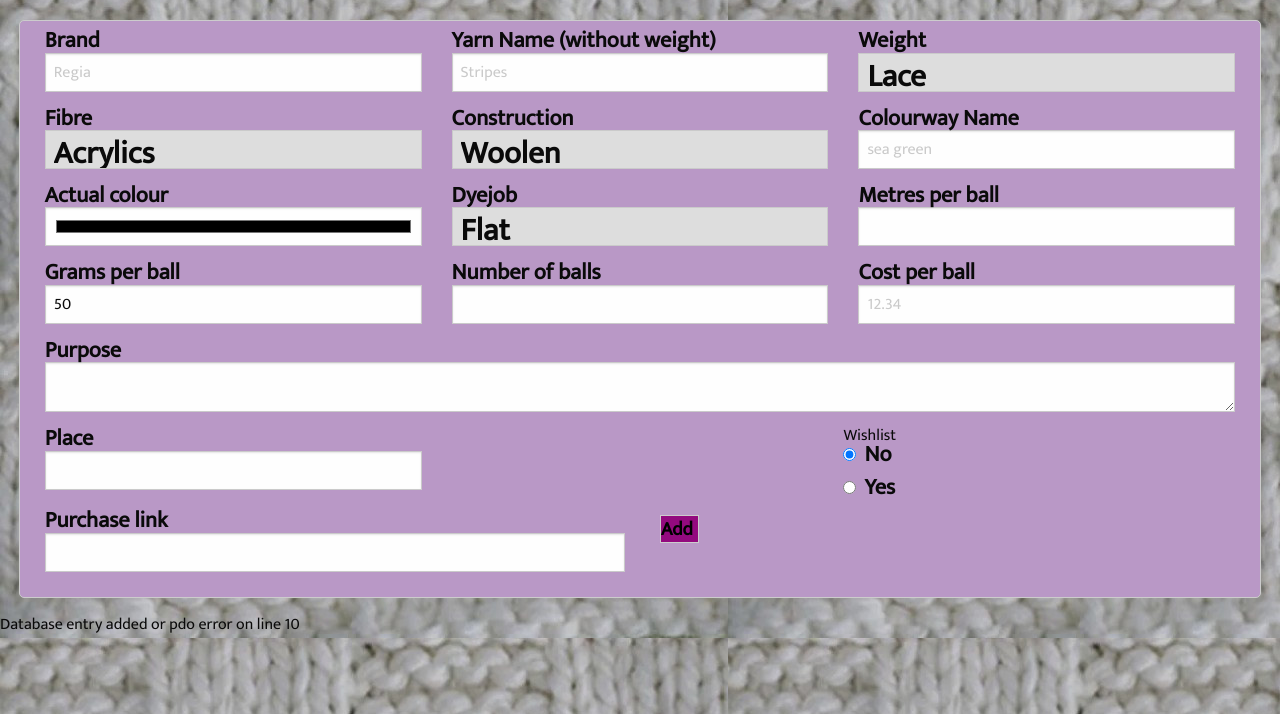
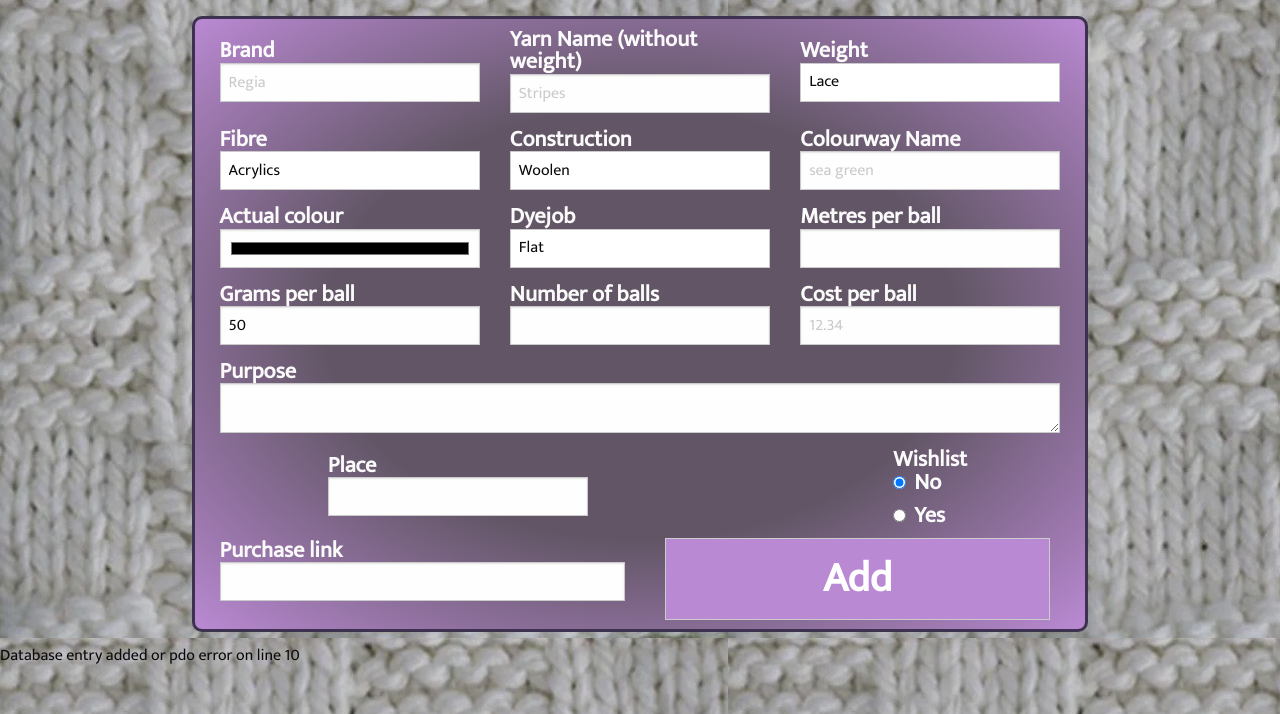
Before and after one commit to hwindle/portfolio, a PHP site: page /WIP_yarn_stash/add_yarn.html in a window 1280 px wide. Shown: the part 86-800 px from the top of the page. Run offline with PHP 8.4, Linux system fonts and the light colour scheme.

Commit message:
Finished layout of form so it looks OK, checked the tabbing order

```diff
--- a/WIP_yarn_stash/add_yarn.html
+++ b/WIP_yarn_stash/add_yarn.html
@@ -34,7 +34,7 @@
         </nav>
         <section id="content">
             <form method="post" action="#">
-                <div class="grid-x grid-padding-x">
+                <div class="grid-x grid-padding-x align-center-middle">
                     <p class="small-12 medium-6 large-4 cell">
                         <label for="brand" class="">Brand
                             <input id="brand" name="brand" type="text" placeholder="Regia" required>
@@ -159,6 +159,7 @@
                         </fieldset>
                     </p>
                     <p class="small-12 medium-6 cell">
+                        <!-- hide this unless wishlist radio yes is checked-->
                         <label for="weblink" class="">
                             Purchase link
                             <input type="url" name="weblink" id="weblink">
--- a/WIP_yarn_stash/css/component_files/06_add_form.css
+++ b/WIP_yarn_stash/css/component_files/06_add_form.css
@@ -1,20 +1,40 @@
-
 
 form {
-  margin: 1.2em;
-  background: #b998c6;
-  border: 1px solid #ccc;
-  border-radius: 5px;
-  padding: 0.6em;
+    margin: 1rem auto;
+    padding: 0.6rem;
+    background-image: radial-gradient(#625666  50%, var(--highlight) 100%);
+    color: var(--text);
+    border: 3px solid var(--dark-highlight);
+    border-radius: 10px;
 }
 
-label {
+/* mobile view */
+@media screen and (max-width: 900px) {
+    form {
+        width: 90%;
+    }
+}
+
+@media screen and (max-width: 1200px) {
+    form {
+        width: 75%;
+    }
+}
+
+@media screen and (min-width: 1201px) {
+    form {
+        width: 70%;
+    }
+}
+
+label, legend {
   font-weight: bold;
-  font-size: 1.4em;
+  font-size: 1.4rem;
+  color: var(--main-bg);
 }
 
 input {
-  font-size: 1.2em;
+  font-size: 1.2rem;
   margin: 5px;
   padding: 2px 5px 2px 0px;
   border: 1px solid #ccc;
@@ -22,17 +42,20 @@
 }
 
 select {
-  font-size: 1.4em;
-  font-weight: bold;
-  background: #ddd;
-}
-
-
-.submit-btn-row {
   background: white;
 }
 
 input[type="submit"] {
-  background-color: #930a7e;
-  font-weight: bold;
+    display: block;
+    padding: 1rem 4rem;
+    width: 95%;
+    margin: 0 auto;
+    font-size: 2.6rem;
+    color: white;
+    background-color: var(--highlight);
+    font-weight: bold;
 }
+
+input[type="submit"]:hover, input[type="submit"]:focus {
+    background-color: var(--dark-highlight);
+}
```
